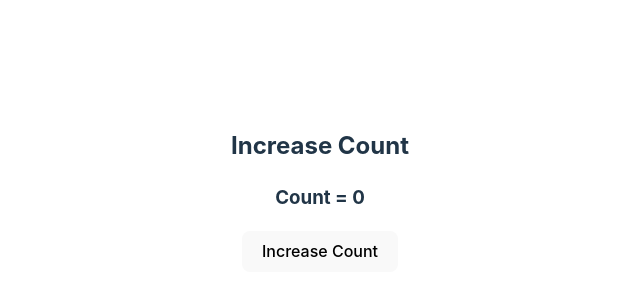
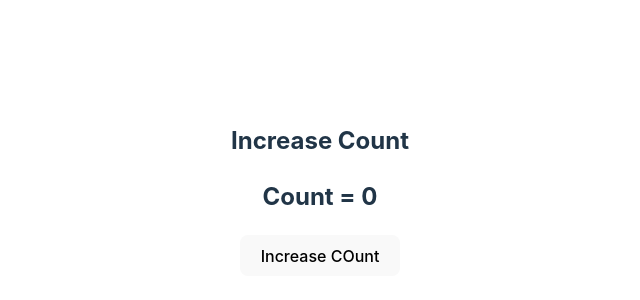
Before and after one commit to Hamadullah12/javascript-course, a React (Vite) app in the folder React/State-React/state-react-app/: page / in a window 1280 px wide. Shown: the part 210-510 px from the top of the page, without its empty margins (320-960 px from the left). Built offline with nearby package versions, Linux system fonts and the light colour scheme.

Commit message:
creating like button in react useState

```diff
--- a/React/State-React/state-react-app/src/App.jsx
+++ b/React/State-React/state-react-app/src/App.jsx
@@ -5,8 +5,8 @@ function App() {
 
   return (
     <>
-      <h2>Increase Count</h2>
-<Counter />
+ <h2>Increase Count</h2>
+<Counter/>
     </>
   )
 }
--- a/React/State-React/state-react-app/src/Counter.jsx
+++ b/React/State-React/state-react-app/src/Counter.jsx
@@ -1,14 +1,17 @@
+import { useState } from "react";
+
 export default function Counter() {
-    let count = 0;
+    let [Count, setCount] = useState(0);
+    let incCount=() => {
+        setCount(Count + 1)
+        console.log(Count)
+    }
+        return (
+            <div>
+                <h2>Count = {Count} </h2>
+                <button onClick={incCount}>Increase COunt</button>
+            </div>
+        )
 
-    function incCount() {
-        count += 1;
-        console.log(count);
-    }
-    return (
-        <div>
-            <h3>Count = {count}</h3>
-            <button onClick={incCount}>Increase Count</button>
-        </div>
-    )
+
 }
```
